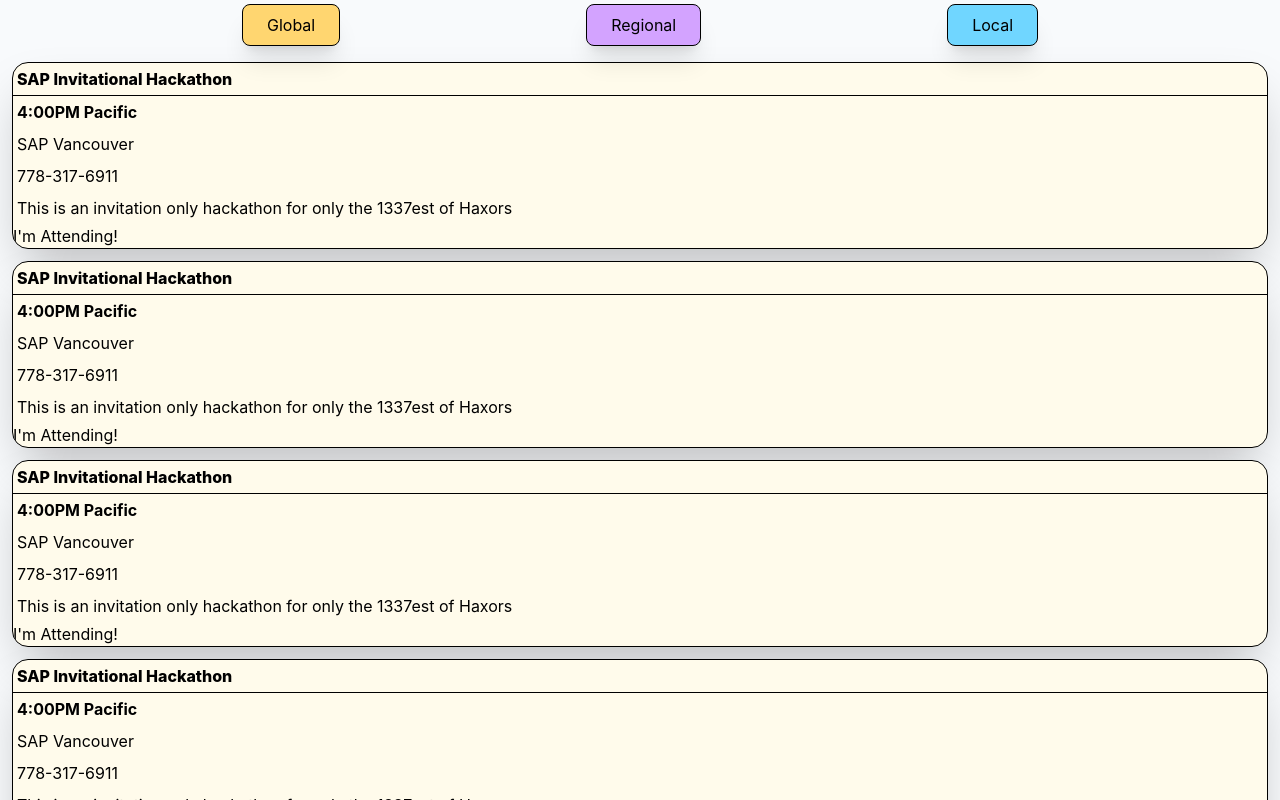
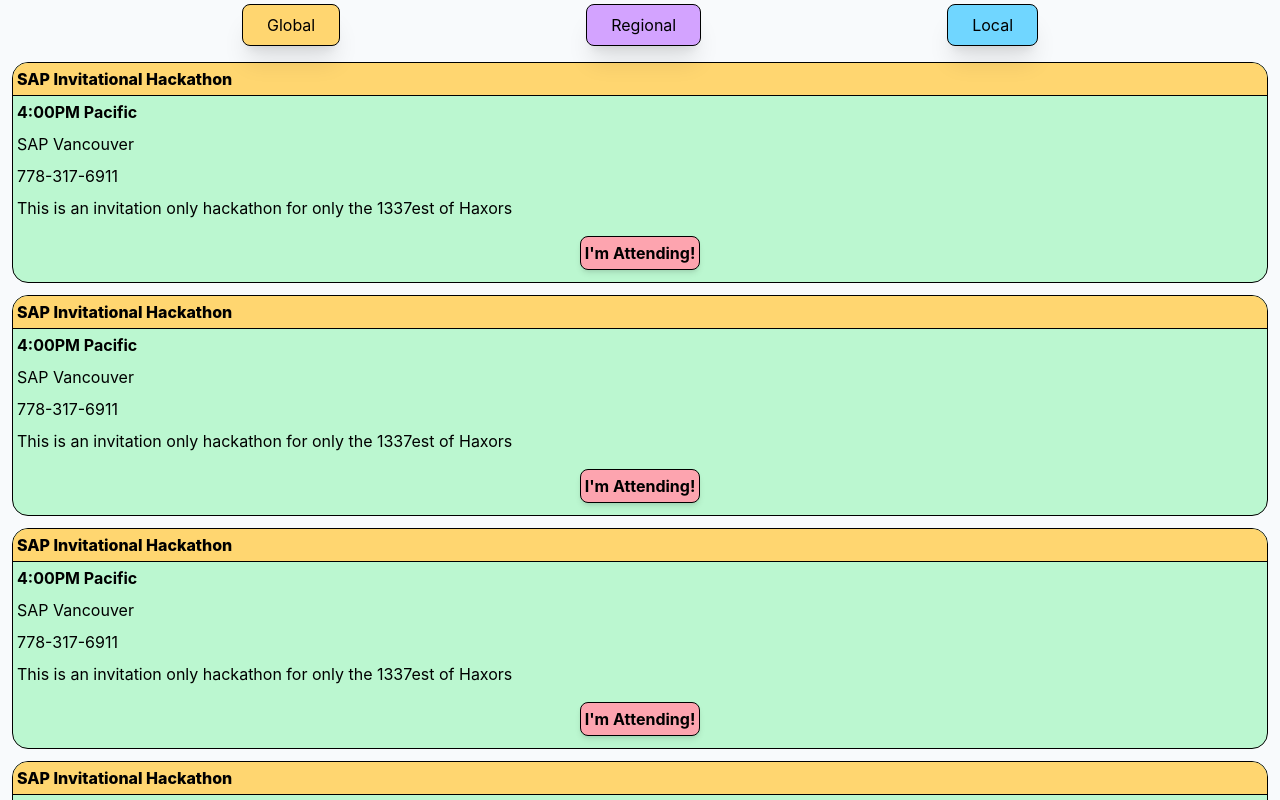
Before and after one commit to Nosewall/Waddle, a Next.js app in the folder src/: page /eventsPage in a window 1280 px wide. Shown: the top 800 px of the page. Built offline with nearby package versions, Linux system fonts and the light colour scheme.

Commit message:
Dynamically chnging button colors

```diff
--- a/src/components/events/eventCard.tsx
+++ b/src/components/events/eventCard.tsx
@@ -18,12 +18,17 @@
 function EventCard(props : EventProps) {
 
     const [attending, setAttending] = useState([])
+    const [color, setColor] = useState([])
+    const [attendanceColor, setAttendance] = useState([])
 
     const fetchAttenting = async () => {
         //TODO Actually grab this data from db
+        setAttending(["I'm Attending!", true])
     }
-
-    function getColor(){
+    const getAttendanceColor = async () => {
+        setAttendance([attending[1]] ? ["rose-300", "boldPink"] : ["boldCyan", "darkCyan"])
+    }
+    const getColor = async () => {
         let color = "pastelOrange"
         if(props.scope == "Global"){
             color = "pastelOrange"
@@ -32,19 +37,28 @@
         } else if(props.scope == "Local"){
             color = "pastelBlue"
         }
-        return color
+        setColor([color])
     }
-    let color = getColor();
+
+    useEffect(() =>{
+        fetchAttenting().then()
+        getColor().then()
+        getAttendanceColor().then()
+    }, [])
 
     return (
-        <div className={"overflow-hidden rounded-2xl border-black border-[1px] m-3 text-black bg-amber-50 shadow-2xl" }>
+        <div className={"overflow-hidden bg-green-200 rounded-2xl border-black border-[1px] m-3 text-black bg-amber-50 " }>
+            <div id={"colorDiv bg-boldRed bg-boldGreen bg-boldPink bg-boldCyan bg-emerald-300 bg-rose-300"}></div>
             <h1 className={" font-extrabold border-black bottomLine p-1 " + "bg-" + color + ""}>{props.title}</h1>
             <h2 className={"font-bold p-1"}>{props.time}</h2>
             <h2 className={"p-1"}>{props.location}</h2>
             <h3 className={"p-1"}>{props.contactInfo}</h3>
             <h4 className={"p-1"}>{props.body}</h4>
-            <div className={"attendingButtons"}>
-                <button className={"p1 border-[1px solid black] "}>I'm Attending!</button>
+            <div className={"flex justify-center"}>
+                <button className={"p-1 m-3 " +
+                    " shadow-md border-[1px] border-black font-bold shadow-med " +
+                    " bg-" + attendanceColor[0] + " hover:bg-darkOrange " +
+                    " rounded-lg"}>{attending[0]}</button>
 
             </div>
         </div>
--- a/src/pages/eventsPage.tsx
+++ b/src/pages/eventsPage.tsx
@@ -2,7 +2,7 @@
 import EventCard from "../components/events/eventCard";
 
 let testEventData = {
-    scope: "Local",
+    scope: "Global",
     location: "SAP Vancouver",
     time: "4:00PM Pacific",
     title: "SAP Invitational Hackathon",
@@ -25,16 +25,16 @@
     }
 
     useEffect(() => {
-        fetchEvents()
+        fetchEvents().then()
     }, [])
 
     return (
 
         <div className="eventsPage bg-slate-50">
             <div className="regionButtons flex justify-evenly w-100 min-h-full">
-                <button className={"scopeFilterButtons bg-pastelOrange hover:bg-boldYellow"}>Global</button>
+                <button className={"scopeFilterButtons bg-pastelOrange hover:bg-darkOrange"}>Global</button>
                 <button className={"scopeFilterButtons bg-pastelPurple hover:bg-boldPurple"}>Regional</button>
-                <button className={"scopeFilterButtons hover:bg-boldBlue"}>Local</button>
+                <button className={"scopeFilterButtons bg-pastelBlue hover:bg-boldBlue"}>Local</button>
             </div>
             <div>
                 {events.map(event => (
--- a/src/styles/globals.css
+++ b/src/styles/globals.css
@@ -30,7 +30,6 @@
     border: 1px solid black;
     border-radius: theme('borderRadius.lg');
     box-shadow: theme('boxShadow.xl');
-    background-color: #70D6ff;
   }
   .scopeFilterButtons:hover{
     box-shadow: theme('boxShadow.2xl');
--- a/src/tailwind.config.js
+++ b/src/tailwind.config.js
@@ -16,7 +16,13 @@
         'boldPink' : "#F15BB5",
         'boldYellow' : "#FEE440",
         'boldBlue' : "#00BBF9",
-        'boldCyan' : "#00F5D4"
+        'boldCyan' : "#00F5D4",
+        'darkOrange' : "#faba23",
+        'darkCyan' : "#40ff50",
+
+        'boldGreen' : "#22c55e",
+        'boldRed' : "#f43f5e",
+        'shadowBlack' : "#2b2b2b"
       },
     },
   },
```
